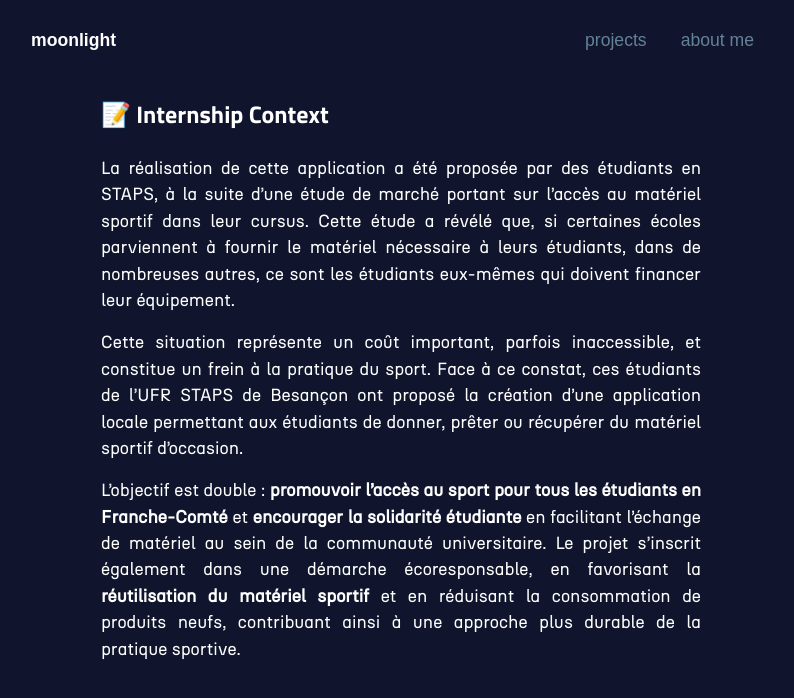
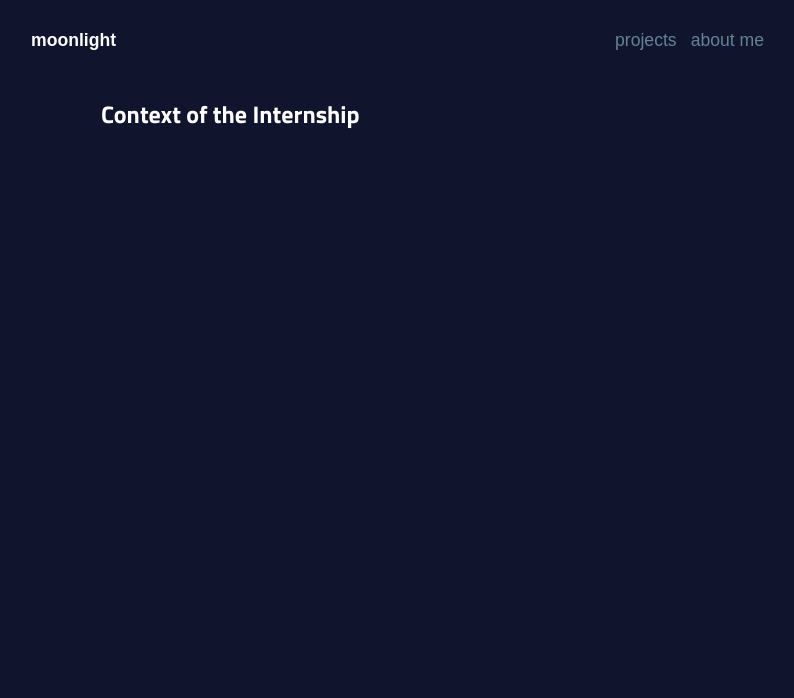
Before and after one commit to moonlight58/portfolio, a Vue app: page /stage in a window 1280 px wide. Shown: the top 698 px of the page, without its empty margins (239-1033 px from the left). Built offline with nearby package versions, Linux system fonts and the light colour scheme; a web font is replaced by a local one.

Commit message:
Revert "Update NavBar styles and add detailed internship context in StageView; add Euphron SVG asset"
This reverts commit 080bdc9ea61591606ea3da962ea21e7ab671217b.

```diff
--- a/src/components/NavBar.vue
+++ b/src/components/NavBar.vue
@@ -58,7 +58,7 @@ export default {
 .navbar .links a {
   text-decoration: none;
   font-size: 0.8rem;
-  padding: 10px 17px;
+  padding: 10px 7px;
   color: #638297;
 }
 
--- a/src/views/StageView.vue
+++ b/src/views/StageView.vue
@@ -1,31 +1,6 @@
 <template>
   <div class="stage-view">
-    <h2>📝 Internship Context</h2>
-    <p>
-      La réalisation de cette application a été proposée par des étudiants en
-      STAPS, à la suite d’une étude de marché portant sur l’accès au matériel
-      sportif dans leur cursus. Cette étude a révélé que, si certaines écoles
-      parviennent à fournir le matériel nécessaire à leurs étudiants, dans de
-      nombreuses autres, ce sont les étudiants eux-mêmes qui doivent financer
-      leur équipement.
-    </p>
-    <p>
-      Cette situation représente un coût important, parfois inaccessible, et
-      constitue un frein à la pratique du sport. Face à ce constat, ces
-      étudiants de l’UFR STAPS de Besançon ont proposé la création d’une
-      application locale permettant aux étudiants de donner, prêter ou récupérer
-      du matériel sportif d’occasion.
-    </p>
-    <p>
-      L’objectif est double :
-      <strong>promouvoir l’accès au sport pour tous les étudiants en Franche-Comté</strong> et
-      <strong>encourager la solidarité étudiante</strong> en facilitant
-      l’échange de matériel au sein de la communauté universitaire. Le projet
-      s’inscrit également dans une démarche écoresponsable, en favorisant la
-      <strong>réutilisation du matériel sportif</strong> et en réduisant la
-      consommation de produits neufs, contribuant ainsi à une approche plus
-      durable de la pratique sportive.
-    </p>
+    <h2>Context of the Internship</h2>
   </div>
 </template>
 <script setup></script>
@@ -33,15 +8,5 @@
 .stage-view {
   margin-top: 6rem;
   width: 600px;
-  text-align: justify;
-}
-
-.stage-view h2 {
-  margin-bottom: 1.5rem;
-}
-
-.stage-view p {
-  line-height: 1.5;
-  margin-bottom: 1rem;
 }
 </style>
```
Also changed, not shown: src/assets/Euphron.svg (deleted).
